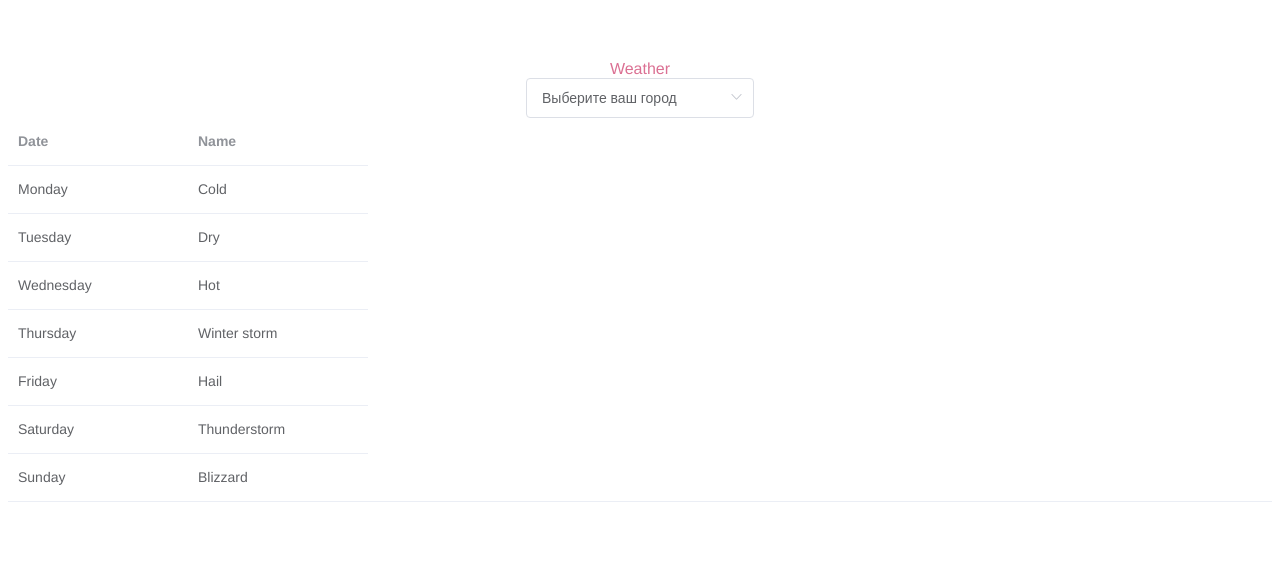
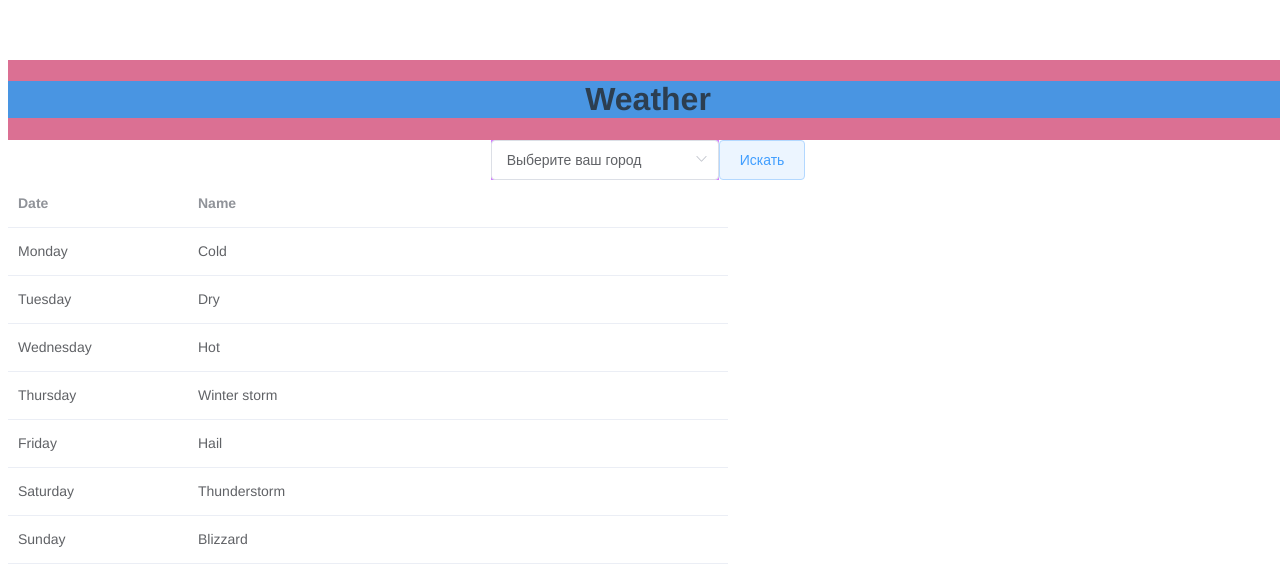
Before and after one commit to Ffullex/CityWeatherForecast, a Vue app: page / in a window 1280 px wide. Shown: the top 586 px of the page. Built offline with nearby package versions, Linux system fonts and the light colour scheme.

Commit message:
Add button & some styling

```diff
--- a/src/components/MainPage.vue
+++ b/src/components/MainPage.vue
@@ -1,7 +1,10 @@
 <template>
-  <div class="WeatherApp">
-    <div class="header"> {{msg}}</div>
-    <el-select v-model="value" placeholder="Select">
+  <div class="weather-page">
+    <div class="weather-page__header">
+      <h1 class="weather-page__header-text">{{msg}}</h1>
+    </div>
+    <div>
+      <el-select class="weather-page__selector" v-model="value" placeholder="Select">
       <el-option
           v-for="item in options"
           :key="item.value"
@@ -9,20 +12,24 @@
           :value="item.value">
       </el-option>
     </el-select>
-    <el-table
-        :data="tableData"
-        style="width: 100%">
+      <el-button class="weather-page__button" type="primary" plain>Искать</el-button>
+    </div>
+    <div>
+     <el-table
+        class="weather-page__table"
+        :data="tableData">
       <el-table-column
           prop="date"
           label="Date"
-          width="180">
+          width="180px">
       </el-table-column>
       <el-table-column
           prop="weather"
           label="Name"
-          width="180">
+          width="540px">
       </el-table-column>
     </el-table>
+     </div>
   </div>
 </template>
 
@@ -80,7 +87,23 @@ export default {
 </script>
 
 <style lang="scss" scoped>
-.header {
-  color: palevioletred;
+.weather-page {
+  display: flex;
+  flex-direction: column;
+  height: 100vh;
+  width: 100vw;
+  &__header {
+    background-color: palevioletred;
+  }
+  &__header-text {
+    background-color: #4995e2;
+  }
+  &__selector {
+    background-color: #d27fff;
+  }
+  &__table {
+    background-color: aquamarine;
+    width: 720px
+  }
 }
 </style>
```
